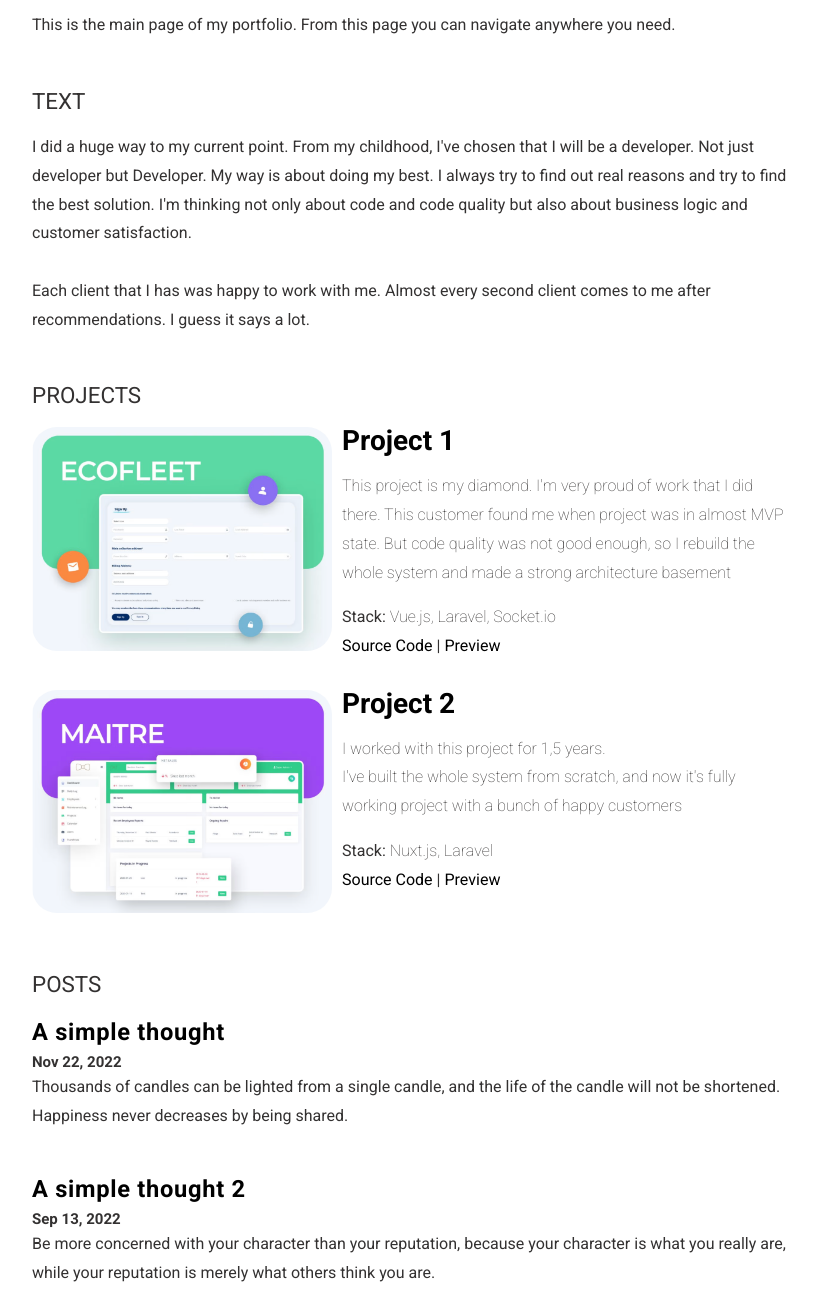
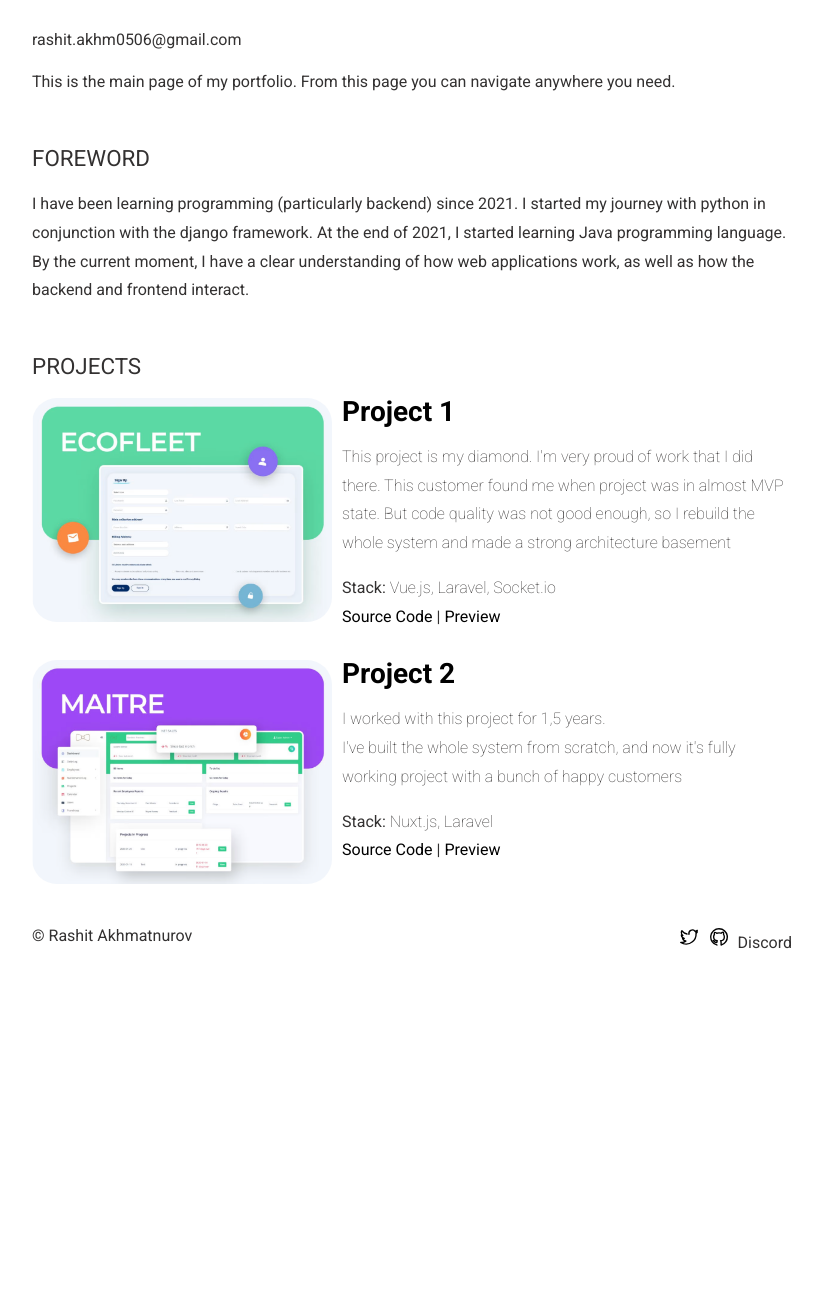
Before and after one commit to KleverSQ/kleversq.github.io, a plain HTML site: page index.html in a window 1280 px wide. Shown: the part 300-1604 px from the top of the page, without its empty margins (228-1050 px from the left). After the commit the page ends 1252 px from the top, so only its background shows below. Drawn offline with Linux system fonts and the light colour scheme.

Commit message:
Update index.html

```diff
--- a/index.html
+++ b/index.html
@@ -39,21 +39,21 @@
                     </nav>
                 </div>
             </div>
+            <br/>
+            <p>rashit.akhm0506@gmail.com</p>
+            <br/>
             <div class="content__main">
                 <div class="content__main-item">
                     <div class="main-item__description">
                         <p>This is the main page of my portfolio. From this page you can navigate anywhere you need.</p>
                     </div>
                 </div>
-                <h2 class="content__subheader">Text</h2>
+                <h2 class="content__subheader">Foreword</h2>
                 <div class="content__main-item">
                     <div class="main-item__description">
-                        <p>I did a huge way to my current point. From my childhood, I've chosen that I will be a developer. Not just developer but Developer. My way is about doing my best. I always try to find out real reasons and try to find the best solution. I'm thinking not only about code and code quality but also about business logic and customer satisfaction.</p>
-                    </div>
-                </div>
-                <div class="content__main-item">
-                    <div class="main-item__description">
-                        <p>Each client that I has was happy to work with me. Almost every second client comes to me after recommendations. I guess it says a lot.</p>
+                        <p>I have been learning programming (particularly backend) since 2021. I started my journey with python in conjunction
+                            with the django framework. At the end of 2021, I started learning Java programming language. By the current moment,
+                            I have a clear understanding of how web applications work, as well as how the backend and frontend interact.</p>
                     </div>
                 </div>
                 <h2 class="content__subheader">Projects</h2>
@@ -94,29 +94,6 @@
                         </div>
                     </div>
                 </div>
-                <h2 class="content__subheader">Posts</h2>
-                <div class="content__main-item post">
-                    <article>
-                        <h2 class="main-item__title">
-                            <a href="#linktopost">A simple thought</a>
-                        </h2>
-                        <p class="main-item__date">Nov 22, 2022</p>
-                        <div class="main-item__description">
-                            <p>Thousands of candles can be lighted from a single candle, and the life of the candle will not be shortened. Happiness never decreases by being shared.</p>
-                        </div>
-                    </article>
-                </div>
-                <div class="content__main-item post">
-                    <article>
-                        <h2 class="main-item__title">
-                            <a href="#linktopost">A simple thought 2</a>
-                        </h2>
-                        <p class="main-item__date">Sep 13, 2022</p>
-                        <div class="main-item__description">
-                            <p>Be more concerned with your character than your reputation, because your character is what you really are, while your reputation is merely what others think you are.</p>
-                        </div>
-                    </article>
-                </div>
             </div>
         </div>
         <div class="footer">
@@ -128,14 +105,14 @@
                     <a href="#link" target="_blank" class="footer__social-item">
                         <img src="assets/img/icons/twitter.svg" alt="Twitter">
                     </a>
-                    <a href="#link" target="_blank" class="footer__social-item">
+                    <a href="https://github.com/KleverSQ" target="_blank" class="footer__social-item">
                         <img src="assets/img/icons/github.svg" alt="Github">
                     </a>
                     <body>
                         <button id="copyButton">Discord</button>
                         <script>
                         document.getElementById("copyButton").addEventListener("click", function() {
-                            var textToCopy = "Klever#5136";
+                            var textToCopy = "klever5136";
 
                             // Create a temporary input element
                             var tempInput = document.createElement("input");
```
